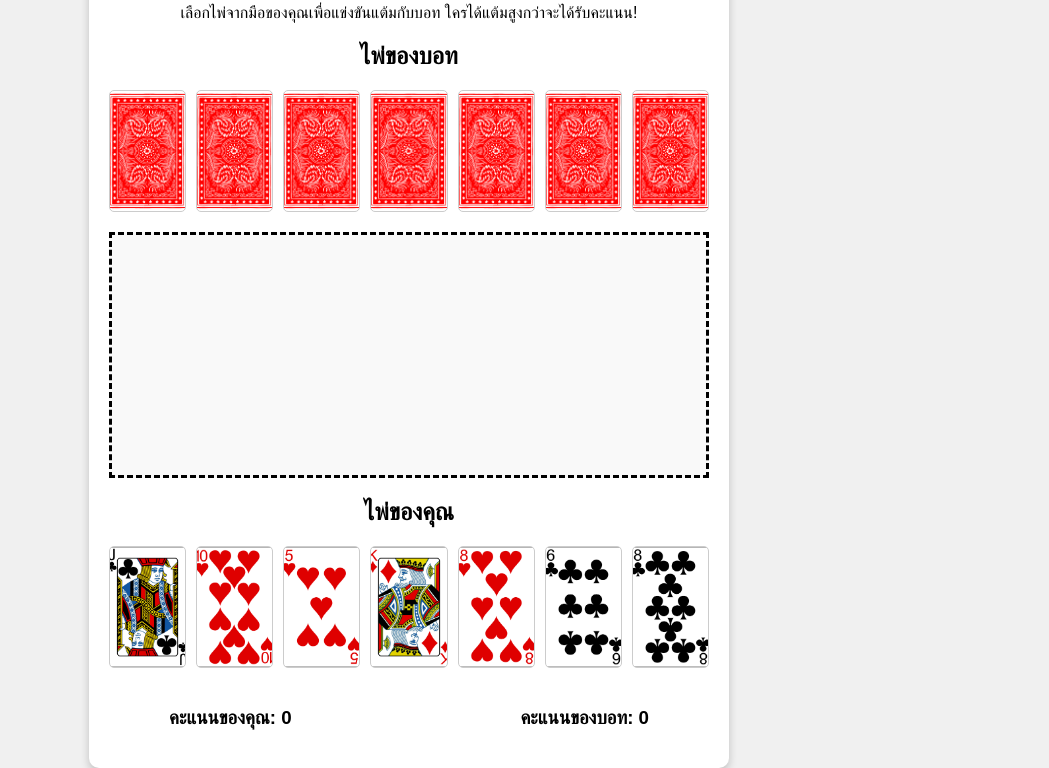
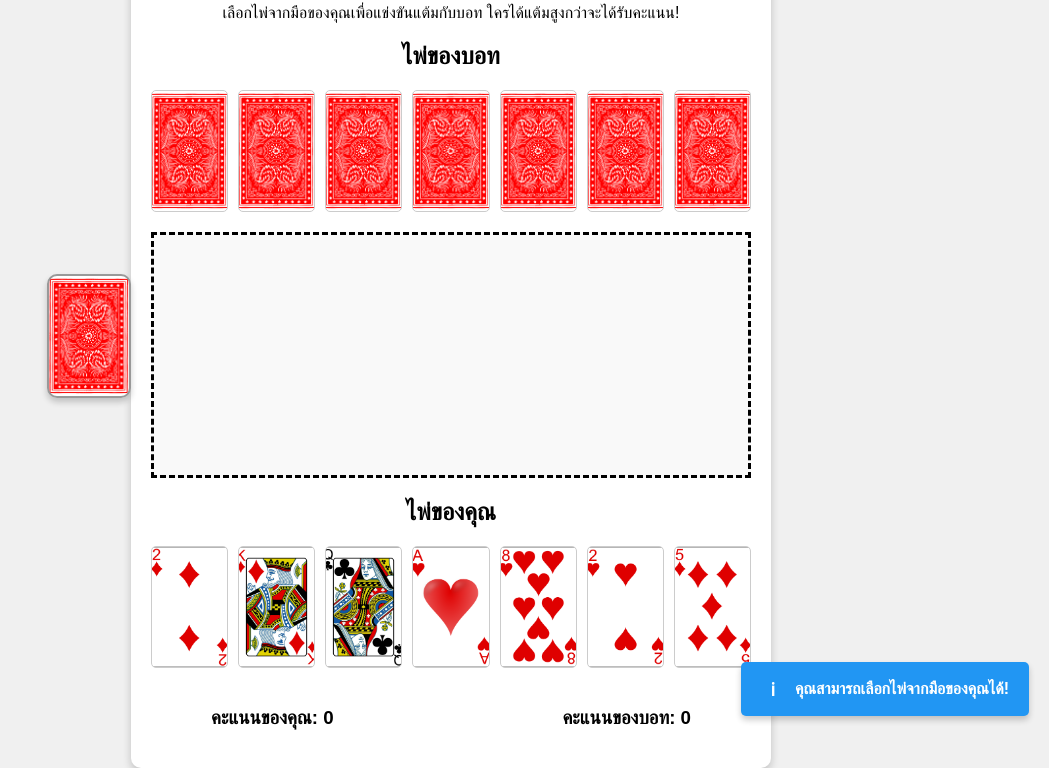
Before and after one commit to papawin085087/cardgame, a website with bundled scripts: page public/index.html in a window 1280 px wide. Shown: the part 64-832 px from the top of the page, without its empty margins (231-1280 px from the left). Built offline with nearby package versions, Linux system fonts and the light colour scheme.

Commit message:
Added card dealing animation, improved clarity of notifications

```diff
--- a/public/css/style.css
+++ b/public/css/style.css
@@ -185,6 +185,7 @@ button {
 }
 
 /* การแจ้งเตือน */
+/* การแจ้งเตือน */
 .notifications-container {
   position: fixed;
   bottom: 20px;
@@ -196,12 +197,15 @@ button {
 }
 
 .notification {
-  background-color: #2196f3; /* สีพื้นฐาน */
+  background-color: #2196f3; /* สีน้ำเงินพื้นฐาน */
   color: white;
   padding: 15px 20px;
   border-radius: 5px;
   box-shadow: 0px 4px 6px rgba(0, 0, 0, 0.2);
-  font-size: 14px;
+  font-size: 16px; /* ขนาดตัวอักษรใหญ่ขึ้น */
+  font-weight: bold; /* ตัวอักษรหนา */
+  display: flex;
+  align-items: center;
   opacity: 0;
   transform: translateX(100%);
   animation: slide-in 0.3s ease forwards, fade-out 0.3s ease 2.7s forwards;
@@ -217,6 +221,43 @@ button {
 
 .notification.info {
   background-color: #2196f3; /* สีน้ำเงิน */
+}
+
+.notification.warning {
+  background-color: #ff9800; /* สีส้ม */
+}
+
+.notification::before {
+  content: '';
+  display: inline-block;
+  width: 24px;
+  height: 24px;
+  margin-right: 10px;
+  background-size: cover;
+}
+
+.notification.success::before {
+  content: '✔'; /* เพิ่มไอคอนถูก */
+  color: white;
+  font-size: 18px;
+}
+
+.notification.error::before {
+  content: '✖'; /* เพิ่มไอคอนผิด */
+  color: white;
+  font-size: 18px;
+}
+
+.notification.info::before {
+  content: 'ℹ'; /* เพิ่มไอคอนข้อมูล */
+  color: white;
+  font-size: 18px;
+}
+
+.notification.warning::before {
+  content: '⚠'; /* เพิ่มไอคอนเตือน */
+  color: white;
+  font-size: 18px;
 }
 
 @keyframes slide-in {
@@ -239,17 +280,39 @@ button {
   }
 }
 
-.notification.success::before {
-  content: '✔';
-  margin-right: 8px;
+
+
+.deck {
+  width: 80px;
+  height: 120px;
+  background-image: url("/cards/back.png"); /* ใช้เส้นทางไฟล์ที่ถูกต้อง */
+  background-size: cover;
+  background-position: center;
+  border-radius: 10px;
+  border: 2px solid #999;
+  position: relative;
+  box-shadow: 0px 4px 6px rgba(0, 0, 0, 0.2);
+  display: flex;
+  justify-content: center;
+  align-items: center;
+  font-size: 14px;
+  font-weight: bold;
+  text-align: center;
 }
 
-.notification.error::before {
-  content: '✖';
-  margin-right: 8px;
+.card.dealing {
+  position: absolute;
+  z-index: 1000;
+  animation: deal-card 0.5s ease-out forwards;
 }
 
-.notification.info::before {
-  content: 'ℹ';
-  margin-right: 8px;
+@keyframes deal-card {
+  0% {
+    transform: translate(0, 0) scale(0.5);
+    opacity: 0;
+  }
+  100% {
+    transform: translate(var(--move-x), var(--move-y)) scale(1);
+    opacity: 1;
+  }
 }
--- a/public/index.html
+++ b/public/index.html
@@ -9,6 +9,7 @@
 </head>
 
 <body>
+    <div id="deck" class="deck"></div>
     <div class="game-container">
         <h1>เกมไพ่แต้มใหญ่</h1>
         <p>เลือกไพ่จากมือของคุณเพื่อแข่งขันแต้มกับบอท ใครได้แต้มสูงกว่าจะได้รับคะแนน!</p>
--- a/public/js/script.js
+++ b/public/js/script.js
@@ -17,6 +17,44 @@ function dealCards() {
   botDeck = deck.splice(0, 7);
   updateUI();
 }
+
+function dealCardsWithAnimation() {
+  const deckElement = document.getElementById("deck");
+  const playerCardsElement = document.getElementById("player-cards");
+  const botCardsElement = document.getElementById("bot-cards");
+
+  for (let i = 0; i < 14; i++) {
+    setTimeout(() => {
+      const fakeCard = document.createElement("div");
+      fakeCard.className = "card dealing hidden-card"; // ใช้คลาสสำหรับไพ่แจก
+
+      // กำหนดตำแหน่งเป้าหมาย
+      const targetElement =
+        i % 2 === 0 ? playerCardsElement : botCardsElement;
+      const targetRect = targetElement.getBoundingClientRect();
+      const deckRect = deckElement.getBoundingClientRect();
+
+      // คำนวณการเคลื่อนที่
+      fakeCard.style.setProperty(
+        "--move-x",
+        `${targetRect.left - deckRect.left}px`
+      );
+      fakeCard.style.setProperty(
+        "--move-y",
+        `${targetRect.top - deckRect.top}px`
+      );
+
+      // เพิ่มไพ่ลงในสำรับ
+      deckElement.appendChild(fakeCard);
+
+      // ลบไพ่แจกหลังจากแอนิเมชันเสร็จ
+      setTimeout(() => {
+        fakeCard.remove();
+      }, 500);
+    }, i * 200); // หน่วงเวลาแจกไพ่แต่ละใบ
+  }
+}
+
 
 // แสดงไพ่
 function renderCard(card) {
@@ -224,11 +262,25 @@ function setupPlayerCardSelection() {
 function restartGame() {
   playerScore = 0;
   botScore = 0;
-  dealCards();
-  setupPlayerCardSelection();
+  playerDeck = [];
+  botDeck = [];
+  deck = createDeck(); // สร้างสำรับใหม่
+
+  document.getElementById("player-cards").innerHTML = "";
+  document.getElementById("bot-cards").innerHTML = "";
+  document.getElementById("player-card-middle").innerHTML = "";
   document.getElementById("bot-card-middle").innerHTML = "";
-  document.getElementById("player-card-middle").innerHTML = "";
+
+  // อนิเมชันแจกไพ่
+  dealCardsWithAnimation();
+
+  // แจกไพ่จริงหลังจากอนิเมชันเสร็จ
+  setTimeout(() => {
+    dealCards();
+    setupPlayerCardSelection();
+  }, 3000); // รอ 3 วินาทีให้อนิเมชันเสร็จ
 }
+
 
 // เริ่มเกม
 restartGame();
```
Also changed, not shown: 2 other files.
